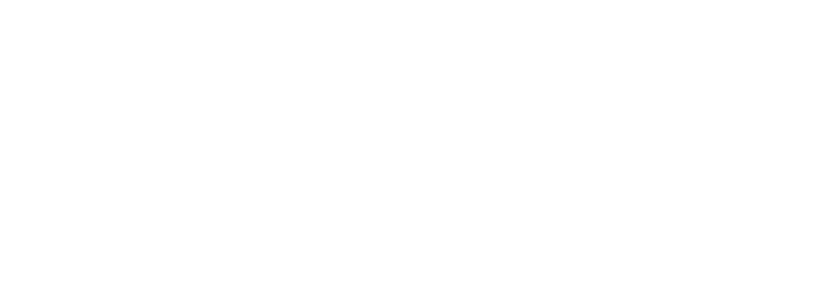
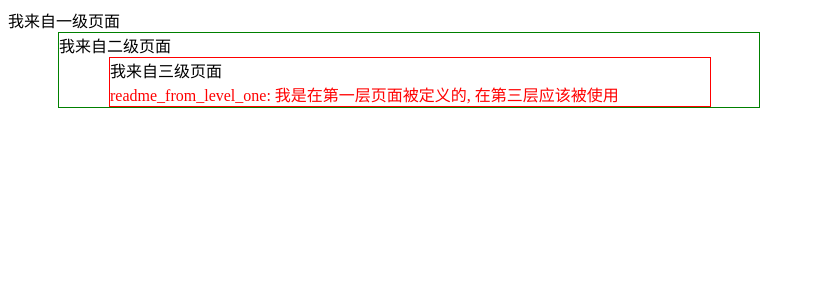
Before and after one commit to sg552/vue3_lesson_demo, a Vue app: page /provide_and_inject in a window 1280 px wide. Before the commit this address had no page. Shown: the top 300 px of the page, without its empty margins (0-815 px from the left). Built offline with nearby package versions, Linux system fonts and the light colour scheme.

Commit message:
增加了 option API  provide/inject

```diff
--- /dev/null
+++ b/src/components/ProvideLevelThree.vue
@@ -0,0 +1,18 @@
+<template>
+  <div style='border: 1px solid red; margin-left: 50px; width: 600px'>
+    我来自三级页面 <br/>
+    <span style='color: red'>
+      readme_from_level_one: {{readme_from_level_one}} <br/>
+    </span>
+  </div>
+</template>
+
+<script>
+export default {
+  data () {
+    return {
+    }
+  },
+  inject: ["readme_from_level_one"]
+}
+</script>
--- /dev/null
+++ b/src/components/ProvideLevelTwo.vue
@@ -0,0 +1,19 @@
+<template>
+  <div style='border: 1px solid green; margin-left: 50px; width: 700px'>
+    我来自二级页面
+    <ProvideLevelThree></ProvideLevelThree>
+  </div>
+</template>
+
+<script>
+import ProvideLevelThree from '@/components/ProvideLevelThree'
+export default {
+  data () {
+    return {
+    }
+  },
+  components: {
+    ProvideLevelThree
+  }
+}
+</script>
--- a/src/router/index.js
+++ b/src/router/index.js
@@ -20,7 +20,10 @@
 import NonCompositionApi from '@/views/NonCompositionApi'
 
 import CompositionApiDemoOne from '@/views/CompositionApiDemoOne'
-import CompositionApiDemoTwoWithTypescript from '@/views/CompositionApiDemoTwoWithTypescript'
+
+import ProvideLevelOne from '@/views/ProvideLevelOne'
+import ProvideLevelTwo from '@/components/ProvideLevelTwo'
+import ProvideLevelThree from '@/components/ProvideLevelThree'
 
 const routes = [
     {
@@ -92,6 +95,11 @@
       component: ShowCounter2
     },
     {
+      path: '/provide_and_inject',
+      name: 'ProvideLevelOne',
+      component: ProvideLevelOne
+    },
+    {
       path: '/composition_api',
       name: 'CompositionApi',
       component: CompositionApi
@@ -100,11 +108,6 @@
       path: '/composition_api_demo_one',
       name: 'CompositionApiDemoOne',
       component: CompositionApiDemoOne
-    },
-    {
-      path: '/composition_api_demo_two_with_typescript',
-      name: 'CompositionApiDemoTwoWithTypescript',
-      component: CompositionApiDemoTwoWithTypescript
     },
     {
       path: '/non_composition_api',
--- a/src/views/CompositionApiDemoTwoWithTypescript.vue
+++ /dev/null
@@ -1,29 +0,0 @@
-<template>
- <div>{{count}}</div>
- <button @click="addCount">添加</button>
-</template>
-
-<script lang="ts">
-import { defineComponent, ref, onMounted } from 'vue';
-
-export default defineComponent({
- name: 'App',
- setup () {
-  const count = ref(0)
-  const getCount = () => {
-   count.value = Math.floor(Math.random() * 10)
-  }
-  const addCount = () => {
-   count.value++
-  }
-  onMounted(() => {
-   getCount()
-  })
-
-  return {
-   count,
-   addCount
-  }
- }
-});
-</script>
--- a/src/views/Index.vue
+++ b/src/views/Index.vue
@@ -46,7 +46,11 @@
       <li>
           单元测试: 在控制台,运行该命令即可: $ npm run test:unit <br/>
           具体内容见 tests/unit/calculator.spec.js 和 src/lib/calculator.js
-        </li>
+      </li>
+
+      <li><router-link :to="{name: 'ProvideLevelOne'}">
+          Provide 和 Inject 例子1 (选项式 API)
+      </router-link></li>
       <li>
         <router-link :to="{name: 'CompositionApiDemoOne'}">
           composition API 1. 简单版(emscript)
--- /dev/null
+++ b/src/views/ProvideLevelOne.vue
@@ -0,0 +1,24 @@
+<template>
+  <div>
+    我来自一级页面
+    <ProvideLevelTwo></ProvideLevelTwo>
+  </div>
+</template>
+
+<script>
+import ProvideLevelTwo from '@/components/ProvideLevelTwo'
+export default {
+  data () {
+    return {
+    }
+  },
+  components: {
+    ProvideLevelTwo
+  },
+  provide() {
+    return {
+      readme_from_level_one: "我是在第一层页面被定义的, 在第三层应该被使用",
+    }
+  }
+}
+</script>
```
